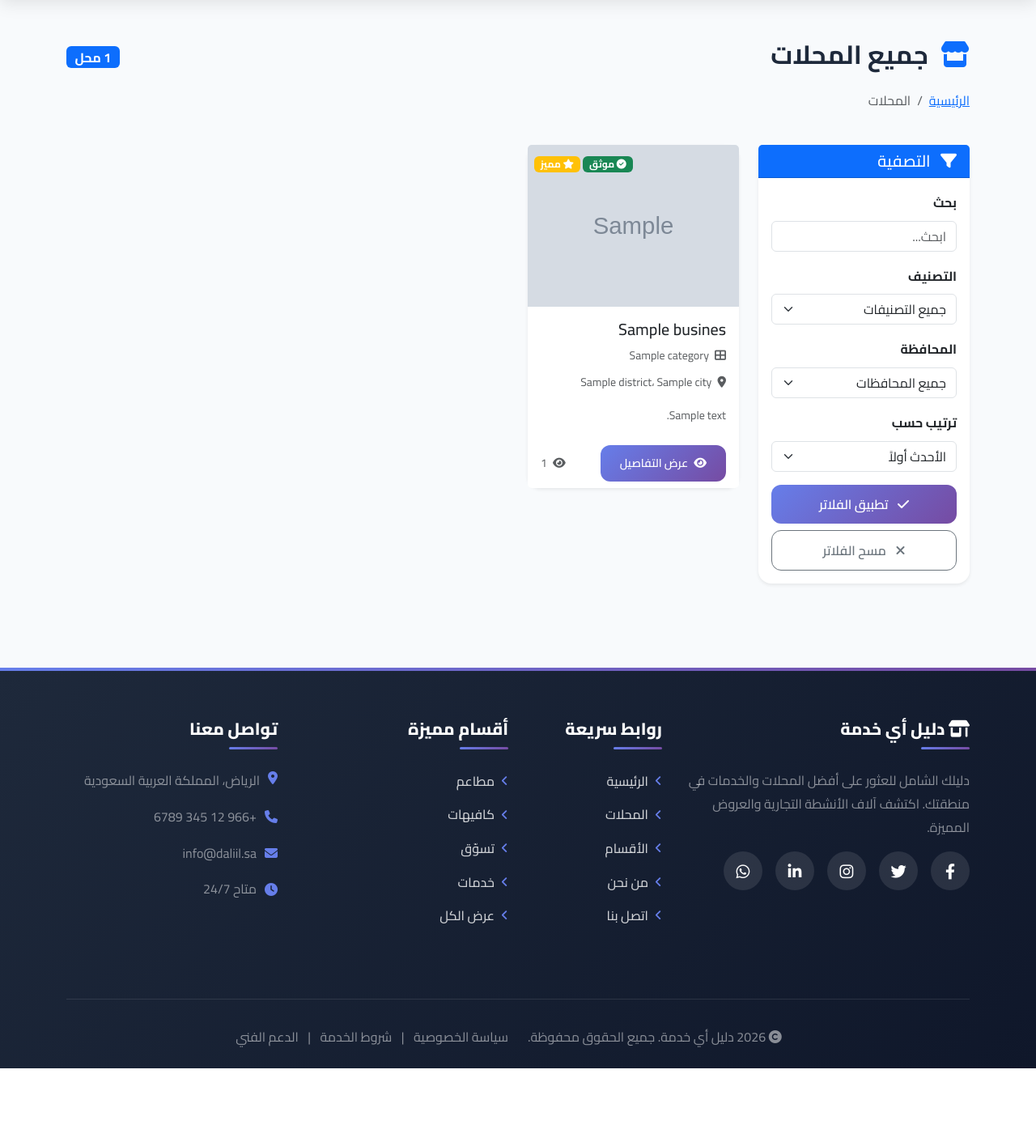
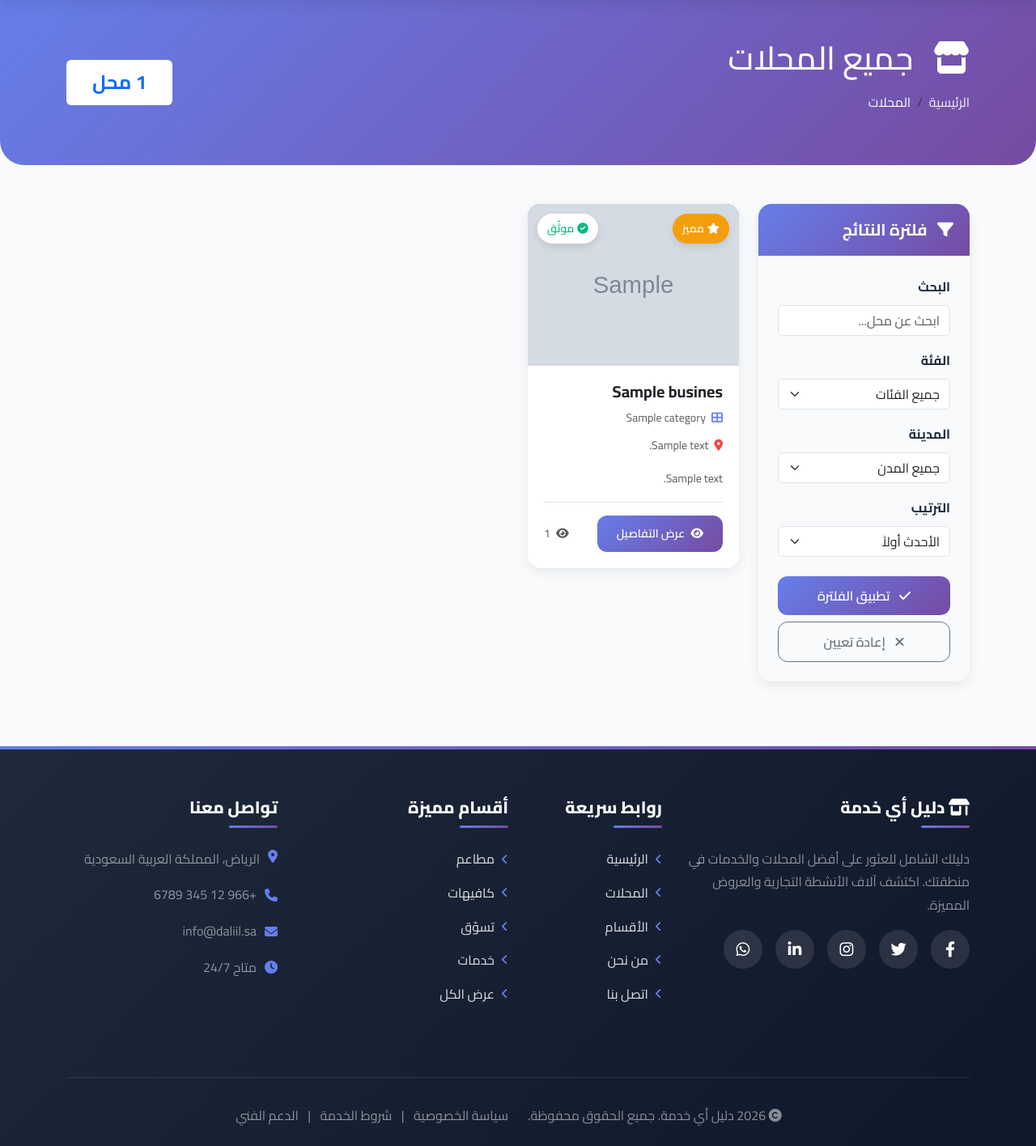
Before and after one commit to sendoo-m/daliil-ay-khidma, a Django app: page /directory/businesses/ in a window 1280 px wide. Shown: the part 112-1528 px from the top of the page at 81% size. Before the commit the page ends 1432 px from the top, so only its background shows below. Run offline with Django 4.2, Linux system fonts and the light colour scheme; tables that the repository leaves empty hold one stand-in row (values such as "Sample post"); grey boxes marked "Sample" are stand-in pictures; parts of the project's set-up code (start-up, migrations or seed data) failed here and were passed over.

Commit message:
🎨 تحديث business_list: قائمة محلات عربية عصرية

```diff
--- a/templates/directory/business_list.html
+++ b/templates/directory/business_list.html
@@ -1,118 +1,239 @@
 {% extends 'base.html' %}
 {% load static %}
-{% load translation_tags %}
 
-{% block title %}{% t "All Businesses" %} - دليل أي خدمة{% endblock %}
+{% block title %}جميع المحلات - دليل أي خدمة{% endblock %}
+
+{% block extra_css %}
+<style>
+.business-card {
+    border-radius: 16px;
+    overflow: hidden;
+    transition: all 0.3s ease;
+    height: 100%;
+    border: none;
+    box-shadow: 0 4px 15px rgba(0,0,0,0.08);
+}
+
+.business-card:hover {
+    transform: translateY(-10px);
+    box-shadow: 0 10px 30px rgba(0,0,0,0.15);
+}
+
+.business-image {
+    height: 200px;
+    background: linear-gradient(135deg, #667eea 0%, #764ba2 100%);
+    position: relative;
+    overflow: hidden;
+}
+
+.business-image img {
+    width: 100%;
+    height: 100%;
+    object-fit: cover;
+    transition: transform 0.5s ease;
+}
+
+.business-card:hover .business-image img {
+    transform: scale(1.1);
+}
+
+.filter-card {
+    border-radius: 16px;
+    border: none;
+    box-shadow: 0 4px 15px rgba(0,0,0,0.08);
+    position: sticky;
+    top: 100px;
+}
+
+.badge-verified {
+    position: absolute;
+    top: 12px;
+    left: 12px;
+    background: white;
+    color: #10b981;
+    padding: 6px 12px;
+    border-radius: 50px;
+    font-size: 0.85rem;
+    font-weight: 600;
+    box-shadow: 0 4px 10px rgba(0,0,0,0.1);
+}
+
+.badge-featured {
+    position: absolute;
+    top: 12px;
+    right: 12px;
+    background: #f59e0b;
+    color: white;
+    padding: 6px 12px;
+    border-radius: 50px;
+    font-size: 0.85rem;
+    font-weight: 600;
+    box-shadow: 0 4px 10px rgba(0,0,0,0.1);
+}
+
+.page-header {
+    background: linear-gradient(135deg, #667eea 0%, #764ba2 100%);
+    padding: 3rem 0;
+    margin-bottom: 3rem;
+    border-radius: 0 0 30px 30px;
+    color: white;
+}
+
+.breadcrumb {
+    background: transparent;
+    padding: 0;
+}
+
+.breadcrumb-item a {
+    color: rgba(255,255,255,0.9);
+    text-decoration: none;
+}
+
+.breadcrumb-item.active {
+    color: white;
+}
+
+.btn-filter {
+    background: linear-gradient(135deg, #667eea 0%, #764ba2 100%);
+    border: none;
+    color: white;
+    font-weight: 600;
+    padding: 0.75rem;
+    border-radius: 12px;
+    transition: all 0.3s ease;
+}
+
+.btn-filter:hover {
+    transform: translateY(-2px);
+    box-shadow: 0 6px 20px rgba(102,126,234,0.4);
+    color: white;
+}
+
+.empty-state {
+    text-align: center;
+    padding: 5rem 2rem;
+}
+
+.empty-state i {
+    font-size: 5rem;
+    color: #e2e8f0;
+    margin-bottom: 2rem;
+}
+
+.pagination {
+    margin-top: 3rem;
+}
+
+.page-link {
+    border-radius: 8px;
+    margin: 0 4px;
+    border: none;
+    color: #667eea;
+    font-weight: 600;
+}
+
+.page-item.active .page-link {
+    background: linear-gradient(135deg, #667eea 0%, #764ba2 100%);
+    border: none;
+}
+</style>
+{% endblock %}
 
 {% block content %}
-<div class="container my-5">
 <!-- Page Header -->
-    <div class="row mb-4">
-        <div class="col-12">
-            <div class="d-flex justify-content-between align-items-center mb-3">
-                <h2 class="fw-bold">
-                    <i class="fas fa-store me-2 text-primary"></i>
-                    {% t "All Businesses" %}
-                </h2>
-                <span class="badge bg-primary fs-6">
-                    {{ total_count }} {% t "businesses" %}
-                </span>
-            </div>
+<div class="page-header">
+    <div class="container">
+        <div class="row align-items-center">
+            <div class="col-md-8">
+                <h1 class="mb-3">
+                    <i class="fas fa-store me-3"></i>
+                    جميع المحلات
+                </h1>
                 <nav aria-label="breadcrumb">
                     <ol class="breadcrumb">
-                    <li class="breadcrumb-item"><a href="{% url 'core:home' %}">{% t "Home" %}</a></li>
-                    <li class="breadcrumb-item active">{% t "Businesses" %}</li>
+                        <li class="breadcrumb-item"><a href="{% url 'core:home' %}">الرئيسية</a></li>
+                        <li class="breadcrumb-item active">المحلات</li>
                     </ol>
                 </nav>
             </div>
+            <div class="col-md-4 text-md-end">
+                <span class="badge bg-white text-primary" style="font-size: 1.5rem; padding: 1rem 2rem;">
+                    {{ total_count|default:0 }} محل
+                </span>
+            </div>
+        </div>
+    </div>
 </div>
 
-    <div class="row">
+<div class="container mb-5">
+    <div class="row g-4">
         <!-- Filters Sidebar -->
-        <div class="col-lg-3 mb-4">
-            <div class="card shadow-sm">
-                <div class="card-header bg-primary text-white">
-                    <h5 class="mb-0">
+        <div class="col-lg-3">
+            <div class="filter-card">
+                <div class="card-header" style="background: linear-gradient(135deg, #667eea 0%, #764ba2 100%); color: white; padding: 1.25rem; border-radius: 16px 16px 0 0;">
+                    <h5 class="mb-0 fw-bold">
                         <i class="fas fa-filter me-2"></i>
-                        {% t "Filters" %}
+                        فلترة النتائج
                     </h5>
                 </div>
-                <div class="card-body">
+                <div class="card-body" style="padding: 1.5rem;">
                     <form method="get" id="filterForm">
                         <!-- Search -->
                         <div class="mb-3">
-                            <label class="form-label fw-bold">{% t "Search" %}</label>
+                            <label class="form-label fw-bold">البحث</label>
                             <input type="text"
                                    class="form-control"
                                    name="q"
                                    value="{{ request.GET.q }}"
-                                   placeholder="{% t 'Search...' %}">
+                                   placeholder="ابحث عن محل...">
                         </div>
 
-                        <!-- Category Filter -->
+                        <!-- Category -->
                         <div class="mb-3">
-                            <label class="form-label fw-bold">{% t "Category" %}</label>
+                            <label class="form-label fw-bold">الفئة</label>
                             <select class="form-select" name="category">
-                                <option value="">{% t "All Categories" %}</option>
+                                <option value="">جميع الفئات</option>
                                 {% for category in categories %}
-                                <option value="{{ category.slug }}"
-                                        {% if request.GET.category == category.slug %}selected{% endif %}>
-                                    {% if LANGUAGE_CODE == 'ar' %}
+                                <option value="{{ category.slug }}" {% if request.GET.category == category.slug %}selected{% endif %}>
                                     {{ category.name_ar }}
-                                    {% else %}
-                                        {{ category.name_en }}
-                                    {% endif %}
                                 </option>
                                 {% endfor %}
                             </select>
                         </div>
 
-                        <!-- Governorate Filter -->
+                        <!-- City -->
                         <div class="mb-3">
-                            <label class="form-label fw-bold">{% t "Governorate" %}</label>
-                            <select class="form-select" name="governorate">
-                                <option value="">{% t "All Governorates" %}</option>
-                                {% for gov in governorates %}
-                                <option value="{{ gov.slug }}"
-                                        {% if request.GET.governorate == gov.slug %}selected{% endif %}>
-                                    {% if LANGUAGE_CODE == 'ar' %}
-                                        {{ gov.name_ar }}
-                                    {% else %}
-                                        {{ gov.name_en }}
-                                    {% endif %}
+                            <label class="form-label fw-bold">المدينة</label>
+                            <select class="form-select" name="city">
+                                <option value="">جميع المدن</option>
+                                {% for city in cities %}
+                                <option value="{{ city.slug }}" {% if request.GET.city == city.slug %}selected{% endif %}>
+                                    {{ city.name_ar }}
                                 </option>
                                 {% endfor %}
                             </select>
                         </div>
 
                         <!-- Sort -->
-                        <div class="mb-3">
-                            <label class="form-label fw-bold">{% t "Sort By" %}</label>
+                        <div class="mb-4">
+                            <label class="form-label fw-bold">الترتيب</label>
                             <select class="form-select" name="sort">
-                                <option value="-created_at" {% if request.GET.sort == '-created_at' %}selected{% endif %}>
-                                    {% t "Newest First" %}
-                                </option>
-                                <option value="created_at" {% if request.GET.sort == 'created_at' %}selected{% endif %}>
-                                    {% t "Oldest First" %}
-                                </option>
-                                <option value="popular" {% if request.GET.sort == 'popular' %}selected{% endif %}>
-                                    {% t "Most Popular" %}
-                                </option>
-                                <option value="name_en" {% if request.GET.sort == 'name_en' %}selected{% endif %}>
-                                    {% t "Name (A-Z)" %}
-                                </option>
+                                <option value="-created_at" {% if request.GET.sort == '-created_at' %}selected{% endif %}>الأحدث أولاً</option>
+                                <option value="created_at" {% if request.GET.sort == 'created_at' %}selected{% endif %}>الأقدم أولاً</option>
+                                <option value="popular" {% if request.GET.sort == 'popular' %}selected{% endif %}>الأكثر شهرة</option>
+                                <option value="name_ar" {% if request.GET.sort == 'name_ar' %}selected{% endif %}>الاسم (أ-ي)</option>
                             </select>
                         </div>
 
                         <!-- Buttons -->
                         <div class="d-grid gap-2">
-                            <button type="submit" class="btn btn-primary">
+                            <button type="submit" class="btn btn-filter">
                                 <i class="fas fa-check me-2"></i>
-                                {% t "Apply Filters" %}
+                                تطبيق الفلترة
                             </button>
                             <a href="{% url 'directory:business_list' %}" class="btn btn-outline-secondary">
                                 <i class="fas fa-times me-2"></i>
-                                {% t "Clear Filters" %}
+                                إعادة تعيين
                             </a>
                         </div>
                     </form>
@@ -126,85 +247,61 @@
             <div class="row g-4">
                 {% for business in businesses %}
                 <div class="col-lg-4 col-md-6">
-                    <div class="card h-100 shadow-sm hover-lift">
+                    <div class="business-card card">
                         <!-- Image -->
+                        <div class="business-image">
                             {% if business.logo %}
-                        <img src="{{ business.logo.url }}"
-                             class="card-img-top"
-                             alt="{{ business.name }}"
-                             style="height: 200px; object-fit: cover;">
+                            <img src="{{ business.logo.url }}" alt="{{ business.name_ar }}">
                             {% else %}
-                        <div class="card-img-top bg-light d-flex align-items-center justify-content-center"
-                             style="height: 200px;">
-                            <i class="fas fa-store fa-3x text-muted"></i>
+                            <div class="d-flex align-items-center justify-content-center h-100">
+                                <i class="fas fa-store-alt fa-4x text-white opacity-50"></i>
                             </div>
                             {% endif %}
 
                             <!-- Badges -->
-                        <div class="position-absolute top-0 end-0 m-2">
                             {% if business.is_verified %}
-                            <span class="badge bg-success">
-                                <i class="fas fa-check-circle"></i> {% t "Verified" %}
+                            <span class="badge-verified">
+                                <i class="fas fa-check-circle me-1"></i>موثّق
                             </span>
                             {% endif %}
                             {% if business.is_featured %}
-                            <span class="badge bg-warning">
-                                <i class="fas fa-star"></i> {% t "Featured" %}
+                            <span class="badge-featured">
+                                <i class="fas fa-star me-1"></i>مميز
                             </span>
                             {% endif %}
                         </div>
 
-                        <!-- Body -->
-                        <div class="card-body">
-                            <h5 class="card-title mb-2">
-                                {% if LANGUAGE_CODE == 'ar' %}
-                                    {{ business.name_ar }}
-                                {% else %}
-                                    {{ business.name_en }}
-                                {% endif %}
-                            </h5>
+                        <!-- Content -->
+                        <div class="card-body" style="padding: 1.25rem;">
+                            <h5 class="card-title mb-2 fw-bold">{{ business.name_ar }}</h5>
 
                             <p class="text-muted small mb-2">
-                                <i class="fas fa-th-large me-1"></i>
-                                {% if LANGUAGE_CODE == 'ar' %}
+                                <i class="fas fa-th-large me-1" style="color: #667eea;"></i>
                                 {{ business.category.name_ar }}
-                                {% else %}
-                                    {{ business.category.name_en }}
-                                {% endif %}
                             </p>
 
                             <p class="text-muted small mb-3">
-                                <i class="fas fa-map-marker-alt me-1"></i>
-                                {% if LANGUAGE_CODE == 'ar' %}
-                                    {{ business.district.name_ar }}، {{ business.district.city.name_ar }}
-                                {% else %}
-                                    {{ business.district.name_en }}, {{ business.district.city.name_en }}
-                                {% endif %}
+                                <i class="fas fa-map-marker-alt me-1" style="color: #ef4444;"></i>
+                                {{ business.address_ar|truncatechars:40 }}
                             </p>
 
-                            {% if business.description_en or business.description_ar %}
-                            <p class="card-text small text-muted">
-                                {% if LANGUAGE_CODE == 'ar' %}
-                                    {{ business.description_ar|truncatewords:15 }}
-                                {% else %}
-                                    {{ business.description_en|truncatewords:15 }}
-                                {% endif %}
+                            {% if business.description_ar %}
+                            <p class="card-text small text-muted mb-3">
+                                {{ business.description_ar|truncatewords:12 }}
                             </p>
                             {% endif %}
-                        </div>
 
                             <!-- Footer -->
-                        <div class="card-footer bg-white border-0">
-                            <div class="d-flex justify-content-between align-items-center">
+                            <div class="d-flex justify-content-between align-items-center pt-3 border-top">
                                 <a href="{% url 'directory:business_detail' business.slug %}"
                                    class="btn btn-primary btn-sm">
                                     <i class="fas fa-eye me-1"></i>
-                                    {% t "View Details" %}
+                                    عرض التفاصيل
                                 </a>
-                                <div class="text-muted small">
+                                <span class="text-muted small">
                                     <i class="fas fa-eye me-1"></i>
-                                    {{ business.view_count }}
-                                </div>
+                                    {{ business.view_count|default:0 }}
+                                </span>
                             </div>
                         </div>
                     </div>
@@ -214,12 +311,12 @@
 
             <!-- Pagination -->
             {% if businesses.has_other_pages %}
-            <nav aria-label="Page navigation" class="mt-5">
+            <nav aria-label="التنقل بين الصفحات">
                 <ul class="pagination justify-content-center">
                     {% if businesses.has_previous %}
                     <li class="page-item">
-                        <a class="page-link" href="?page={{ businesses.previous_page_number }}{% if request.GET.q %}&q={{ request.GET.q }}{% endif %}">
-                            <i class="fas fa-chevron-left"></i>
+                        <a class="page-link" href="?page={{ businesses.previous_page_number }}{% if request.GET.q %}&q={{ request.GET.q }}{% endif %}{% if request.GET.category %}&category={{ request.GET.category }}{% endif %}{% if request.GET.city %}&city={{ request.GET.city }}{% endif %}{% if request.GET.sort %}&sort={{ request.GET.sort }}{% endif %}">
+                            <i class="fas fa-chevron-right"></i>
                         </a>
                     </li>
                     {% endif %}
@@ -239,7 +336,7 @@
                     {% if businesses.has_next %}
                     <li class="page-item">
                         <a class="page-link" href="?page={{ businesses.next_page_number }}">
-                            <i class="fas fa-chevron-right"></i>
+                            <i class="fas fa-chevron-left"></i>
                         </a>
                     </li>
                     {% endif %}
@@ -248,28 +345,18 @@
             {% endif %}
 
             {% else %}
-            <!-- No Results -->
-            <div class="text-center py-5">
-                <i class="fas fa-store fa-4x text-muted mb-3"></i>
-                <h4 class="text-muted">{% t "No businesses found" %}</h4>
-                <p class="text-muted">{% t "Try different keywords or check your spelling" %}</p>
-                <a href="{% url 'directory:business_list' %}" class="btn btn-primary">
+            <!-- Empty State -->
+            <div class="empty-state">
+                <i class="fas fa-store"></i>
+                <h3 class="text-muted mb-3">لم يتم العثور على محلات</h3>
+                <p class="text-muted mb-4">جرب كلمات بحث مختلفة أو غيّر معايير الفلترة</p>
+                <a href="{% url 'directory:business_list' %}" class="btn btn-primary btn-lg">
                     <i class="fas fa-redo me-2"></i>
-                    {% t "Reset" %}
+                    إعادة تعيين البحث
                 </a>
             </div>
             {% endif %}
         </div>
     </div>
 </div>
-
-<style>
-.hover-lift {
-    transition: transform 0.3s ease, box-shadow 0.3s ease;
-}
-.hover-lift:hover {
-    transform: translateY(-5px);
-    box-shadow: 0 10px 25px rgba(0,0,0,0.15) !important;
-}
-</style>
 {% endblock %}
```
Lines whose indentation alone changed are shown as unchanged.
